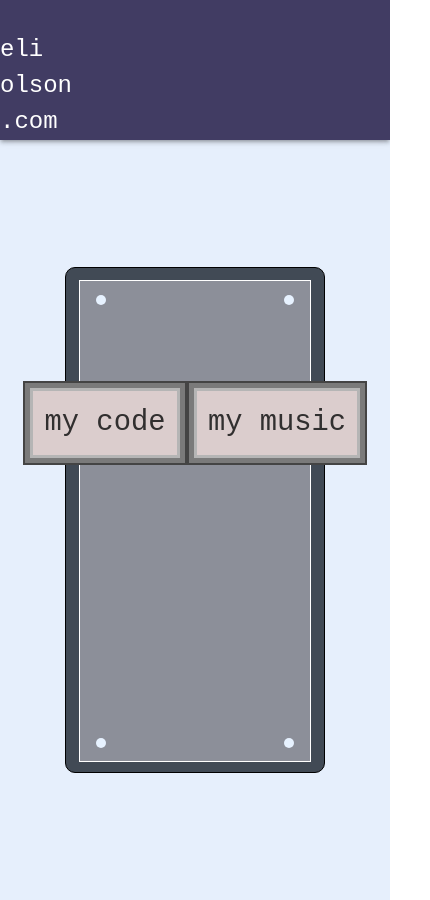
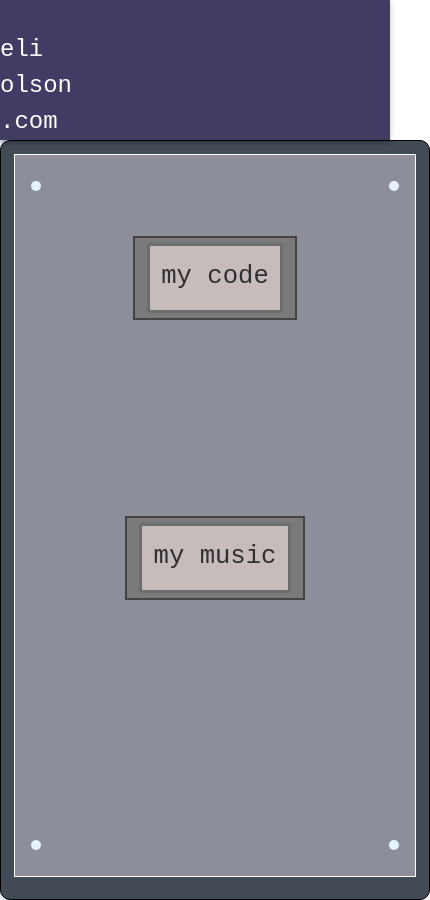
Before and after one commit to eli0lson/eli0lson.github.io, a React (Create React App) app: page / in a window 390 px wide. Shown: the whole page, 430 px wide, since content can reach past the window. Built offline with nearby package versions, Linux system fonts and the light colour scheme.

Commit message:
Fix mobile animations

```diff
--- a/src/Components/body2.css
+++ b/src/Components/body2.css
@@ -11,21 +11,14 @@
     display: flex;
     flex-direction: column;
     justify-content: center;
-    margin: 3rem 3rem;
-}
-
-.music-links {
-    flex-direction: row;
-    /* margin-left: -4rem; */
-}
-
-.code-links {
-    /* margin-left: -4rem; */
+    align-items: center;
+    margin: 3rem 1rem;
+    min-width: 25rem;
 }
 
 .link {
     /* margin-right: 1rem !important; */
-    margin: 0 1rem !important;
+    margin: 0 .5rem !important;
 }
 
 .toggle {
@@ -38,7 +31,7 @@
 }
 
 .links.code {
-  margin-left: 4.5rem;
+  /* margin-left: 4.5rem; */
 
   .buttonBack {
     width: 10rem !important;
@@ -51,14 +44,14 @@
 } */
 
 @media only screen and (max-width: 428px) {
-  .body-box {
+  /* .body-box {
     min-width: 0 !important;
     font-size: 1rem !important;
     flex-direction: column !important;
     align-items: center !important;
     justify-content: center !important;
     margin: 0 !important;
-  }
+  } */
 
   p {
     font-size: 1.5rem !important;
@@ -93,6 +86,7 @@
     margin: 1rem 0 1rem !important;
     border-radius: .5rem !important;
     padding: 2rem !important;
+    transition: opacity none;
   }
 
   .toggle {
@@ -107,7 +101,7 @@
 }
 
 @media only screen and (max-width: 1200px) {
-    .body-box {
+    .body {
         flex-direction: column !important;
         min-width: 0 !important;
         margin: 0 !important;
@@ -117,6 +111,10 @@
         display: flex;
         flex-direction: column !important;
         margin: 0;
+    }
+
+    .links {
+      margin: 0;
     }
 
     .links.code {
@@ -131,5 +129,6 @@
 
     .link {
         margin: 1rem 0 1rem !important;
+        transition: opacity none;
   }
 }
--- a/src/Components/gridWrapper.css
+++ b/src/Components/gridWrapper.css
@@ -31,14 +31,14 @@
 .middle {
     grid-column: 2 / 6;
     grid-row: 2 / 6;
+
+    min-width: 428px;
 }
 .buttons {
     display: flex;
     width: 100%;
     margin: -1.6rem 0;
 }
-
-
 
 .circle {
   background-color: rgb(231, 242, 255);
@@ -59,3 +59,9 @@
     flex-direction: column;
     justify-content: space-around;
 }
+
+@media only screen and (max-width: 1200px) {
+    .middle {
+        grid-row: 1 / 7
+    }
+}
--- a/src/Components/toggleButton.css
+++ b/src/Components/toggleButton.css
@@ -20,7 +20,10 @@
     border-color: rgb(181, 181, 181) !important;
     transition: border-color 0.05s !important;
 
-    /* border-radius: .1re !important; */
+    animation-fill-mode: forwards;
+    -webkit-animation-fill-mode: forwards;
+
+    border-radius: .1rem !important;
 }
 
 .toggleButton:active, .toggleButton.clicked:active {
@@ -47,8 +50,12 @@
     background-color: rgba(219, 205, 205, 0.8) !important;
     transition: background-color 0s !important;
 
-    /* transition: padding .05s !important; */
-    /* transition: font-size .05s !important; */
+    transition: padding .05s !important;
+    transition: font-size .05s !important;
+
+    animation-fill-mode: forwards;
+    -webkit-animation-fill-mode: forwards;
+
     text-decoration: none;
 }
 
@@ -85,3 +92,25 @@
     background-color: rgb(87, 87, 87);
     transition: background-color 0.06s !important;
 }
+
+@media only screen and (max-width: 1200px) {
+    .buttonBack, .buttonBack:active, .buttonBack.clicked {
+        background-color: rgb(122, 122, 122);
+        transition: none !important;
+    }
+
+    .toggleButton, .toggleButton:active,
+    .toggleButton.clicked:active, .toggleButton.clicked {
+        background-color: rgba(219, 205, 205, 0.8) !important;
+        border-color: rgb(109, 109, 109) !important;
+        padding: 2rem .7rem !important;
+        font-size: 1.6rem !important;
+        transition: none !important;
+    }
+
+    .buttonBack.clicked {
+        .cover {
+            background-color: rgba(0, 0, 0, .3)
+        }
+    }
+}
--- a/src/Components/toggleButton.tsx
+++ b/src/Components/toggleButton.tsx
@@ -25,7 +25,6 @@ const ToggleButton = (props: ToggleProps) => {
                 setExpand(!expand)
             }}
             id={id}>
-            <div className='cover'></div>
             <Button
                 className={`toggleButton ${expand ? 'clicked' : ''}`}
                 variant="text"
@@ -34,6 +33,7 @@ const ToggleButton = (props: ToggleProps) => {
                 }}>
                 {label}
             </Button>
+            <div className='cover'></div>
         </div>
     );
 };
```
